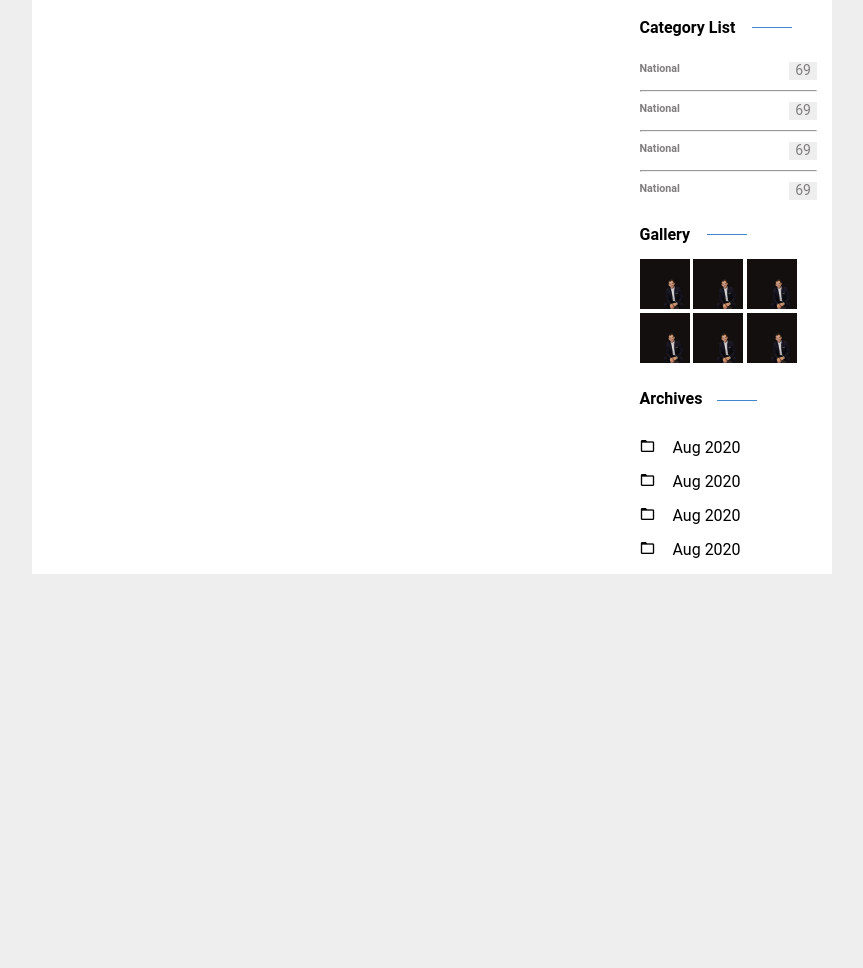
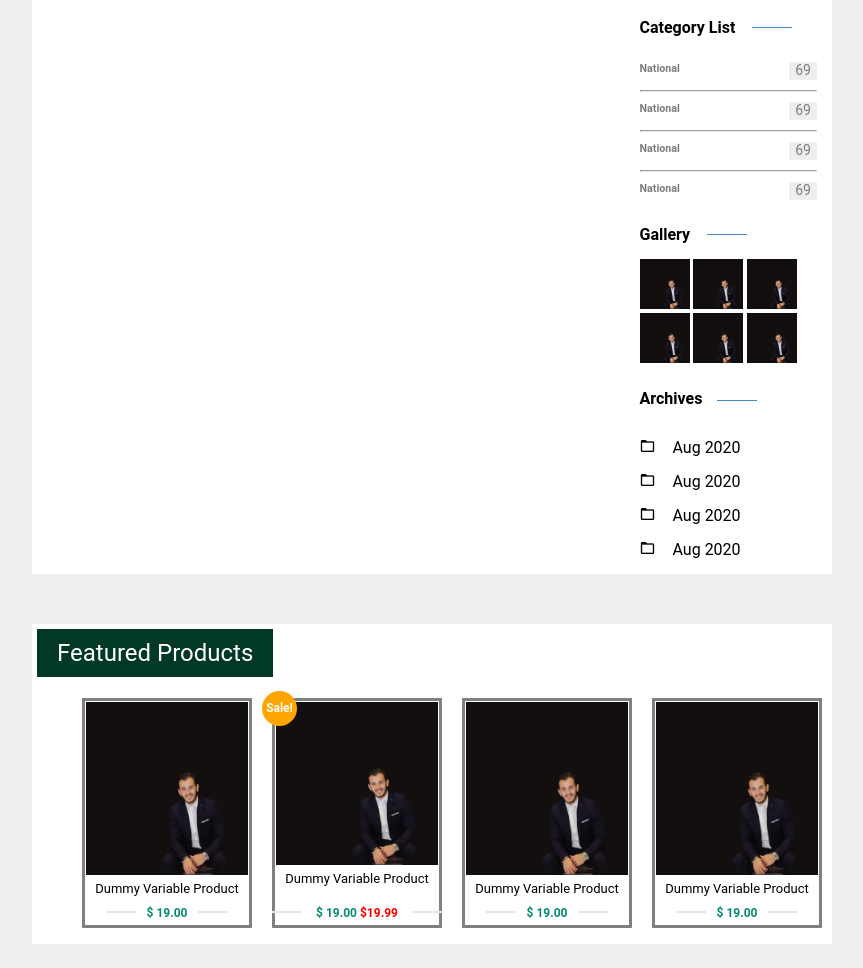
Before and after one commit to Momtaz1992/Practice, a plain HTML site: page index.html in a window 1280 px wide. Shown: the part 1019-1987 px from the top of the page, without its empty margins (208-1071 px from the left). Before the commit the page ends 1598 px from the top, so only its background shows below. Drawn offline with nearby package versions, Linux system fonts and the light colour scheme.

Commit message:
feature Product is done

```diff
--- /dev/null
+++ b/_featureProduct.scss
@@ -0,0 +1,91 @@
+.featureProduct{
+       width: 800px;
+       height: 320px;
+       background-color: white;
+       margin: 5px auto;
+       margin-top: 50px;
+       padding: 5px;
+       position: relative;
+       a{
+              text-decoration: none;
+              color: white;
+              font-size:24px ;
+              background-color: rgb(2, 56, 38);
+              padding: 10px 20px;
+              margin-bottom: 30px;
+              position: absolute;
+       }
+       .Products{
+              display: flex;
+              justify-content: end;
+              align-items: center;
+              gap: 10px;
+              position: absolute;
+              right: 0;
+              top: 23%;
+              .box{
+                     border: 3px solid gray;
+                     height: 230px;
+                     width: 170px;
+                     margin-bottom: 40px;
+                     margin-right: 10px;
+                     display: flex;
+                     flex-direction: column;
+                     justify-content: center;
+                     align-items: center;
+                     img{
+                            width: 100%;
+                            height: 100%;
+                            border: 1px solid white;
+                     }
+                     p{
+                            font-size: 13px;
+                            padding: 5px;
+                     }
+                     .sale{
+
+                                   position:absolute;
+                                   content: "";
+                                   width: 35px;
+                                   height: 35px;
+                                   background-color: orange;
+                                   border-radius: 50%;
+                                   top: -7px;
+                                   left: 180px;
+                                   color: white;
+                                   display: flex;
+                                   justify-content: center;
+                                   align-items: center;
+                                   font-size: 12px;
+                     }
+                     span{
+                            font-size: 12px;
+                            padding: 5px;
+                            color: rgb(6, 139, 112);
+                            position: relative;
+                            &::before{
+                                   position: absolute;
+                                   content: "";
+                                   width:30px;
+                                   background-color:#e6e6e6;
+                                   height: 2px;
+                                   right: 110%;
+                                   top: 44%;
+                            }
+                            &::after{
+                                   position: absolute;
+                                   content: "";
+                                   width:30px;
+                                   background-color:#e6e6e6;
+                                   height: 2px;
+                                   left: 110%;
+                                   top: 44%;
+                            }
+                            h4{
+                                   color: red;
+                                   display: inline;
+                            }
+                     }
+              }
+       }
+}
--- a/index.html
+++ b/index.html
@@ -119,5 +119,30 @@
                      </div>
               </aside>
        </div>
+       <div class="featureProduct">
+              <a href="">Featured Products</a>
+              <div class="Products">
+                     <div class="box">
+                            <img src="./images/PHOTO-2023-02-23-15-56-48 2.jpg" width="100px" alt="">
+                            <p>Dummy Variable Product</p>
+                            <span>$ 19.00</span>
+                     </div>
+                     <div class="box">
+                            <img src="./images/PHOTO-2023-02-23-15-56-48 2.jpg" width="100px" alt="">
+                            <p>Dummy Variable Product <h5 class="sale">Sale!</h5></p>
+                            <span>$ 19.00<h4>  $19.99</h4></span>
+                     </div>
+                     <div class="box">
+                            <img src="./images/PHOTO-2023-02-23-15-56-48 2.jpg" width="100px" alt="">
+                            <p>Dummy Variable Product</p>
+                            <span>$ 19.00</span>
+                     </div>
+                     <div class="box">
+                            <img src="./images/PHOTO-2023-02-23-15-56-48 2.jpg" width="100px" alt="">
+                            <p>Dummy Variable Product</p>
+                            <span>$ 19.00</span>
+                     </div>
+              </div>
+       </div>
 </body>
 </html>
--- a/style.scss
+++ b/style.scss
@@ -3,6 +3,7 @@
 @import "discounts";
 @import "tooltip";
 @import "checkbox";
+@import "featureProduct";
 
 *{
        margin: 0;
```
Also changed, not shown: style.css, 1 other file.
